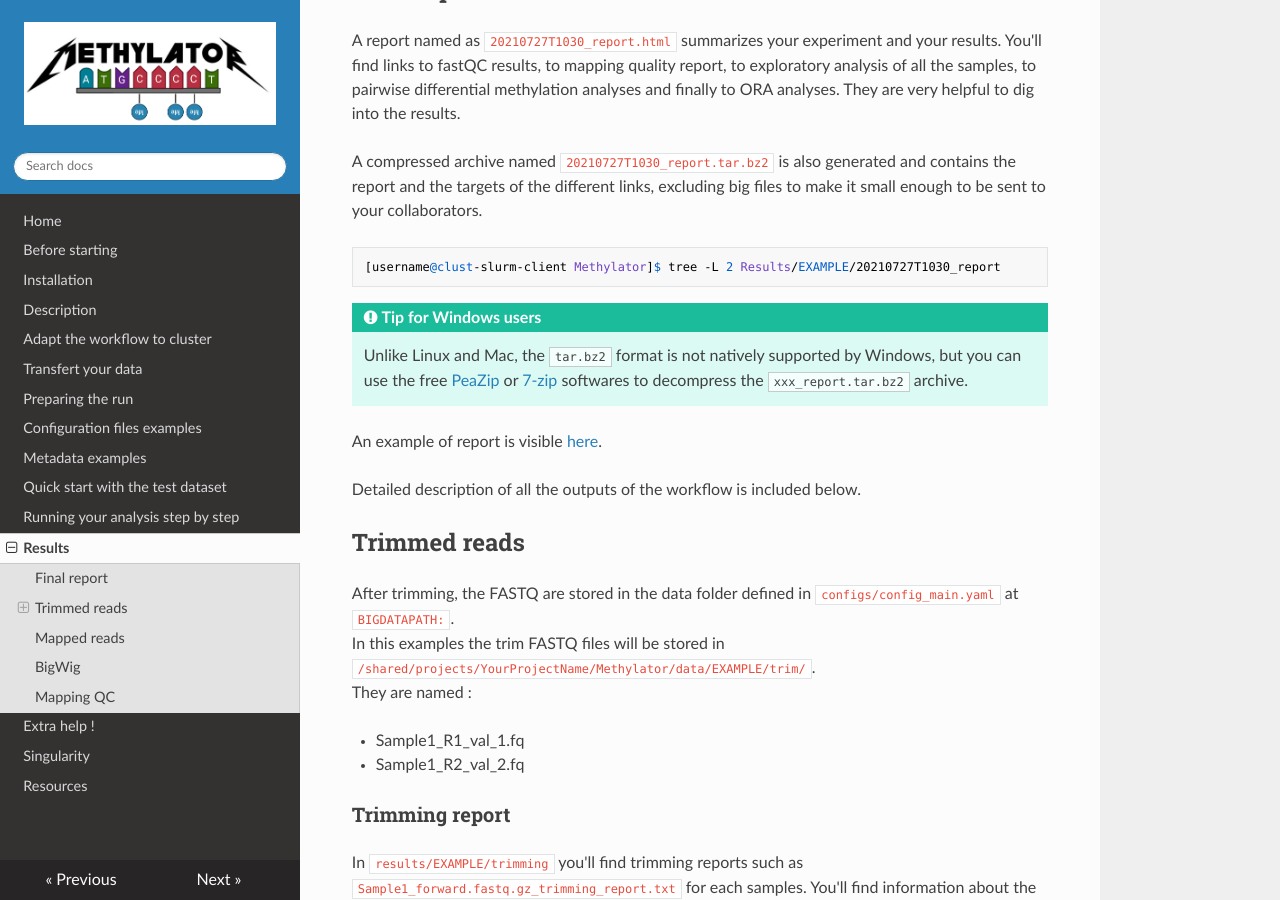
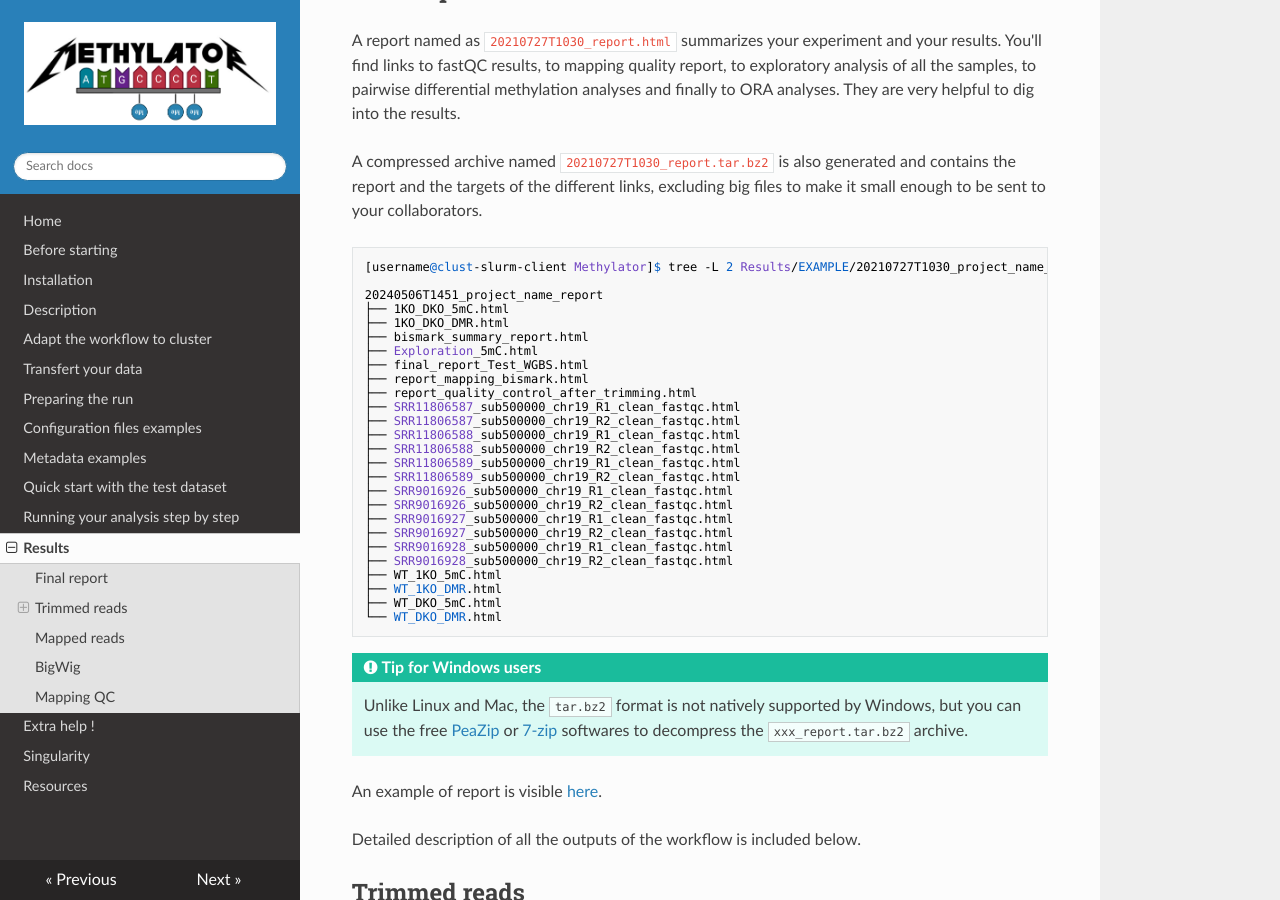
Before and after one commit to parisepigenetics/Methylator-Documentation, an MkDocs documentation site: the page built from docs/results.md, in a window 1280 px wide and 900 px high, scrolled down 1602 px. Built offline with MkDocs 1.6.1, drawn with Linux system fonts in a browser that asks for light colours; nearby versions of some CDN libraries.

Commit message:
Update results.md

````diff
--- a/docs/results.md
+++ b/docs/results.md
@@ -91,7 +91,33 @@ A report named as `20210727T1030_report.html` summarizes your experiment and you
 A compressed archive named `20210727T1030_report.tar.bz2` is also generated and contains the report and the targets of the different links, excluding big files to make it small enough to be sent to your collaborators.
 
 ```bash
-[username@clust-slurm-client Methylator]$ tree -L 2 Results/EXAMPLE/20210727T1030_report
+[username@clust-slurm-client Methylator]$ tree -L 2 Results/EXAMPLE/20210727T1030_project_name_report
+
+20240506T1451_project_name_report
+├── 1KO_DKO_5mC.html
+├── 1KO_DKO_DMR.html
+├── bismark_summary_report.html
+├── Exploration_5mC.html
+├── final_report_Test_WGBS.html
+├── report_mapping_bismark.html
+├── report_quality_control_after_trimming.html
+├── SRR11806587_sub500000_chr19_R1_clean_fastqc.html
+├── SRR11806587_sub500000_chr19_R2_clean_fastqc.html
+├── SRR11806588_sub500000_chr19_R1_clean_fastqc.html
+├── SRR11806588_sub500000_chr19_R2_clean_fastqc.html
+├── SRR11806589_sub500000_chr19_R1_clean_fastqc.html
+├── SRR11806589_sub500000_chr19_R2_clean_fastqc.html
+├── SRR9016926_sub500000_chr19_R1_clean_fastqc.html
+├── SRR9016926_sub500000_chr19_R2_clean_fastqc.html
+├── SRR9016927_sub500000_chr19_R1_clean_fastqc.html
+├── SRR9016927_sub500000_chr19_R2_clean_fastqc.html
+├── SRR9016928_sub500000_chr19_R1_clean_fastqc.html
+├── SRR9016928_sub500000_chr19_R2_clean_fastqc.html
+├── WT_1KO_5mC.html
+├── WT_1KO_DMR.html
+├── WT_DKO_5mC.html
+└── WT_DKO_DMR.html
+
 ```
 
 !!! tip "Tip for Windows users"
````
